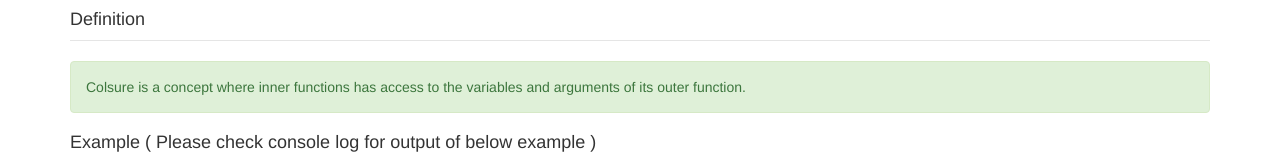
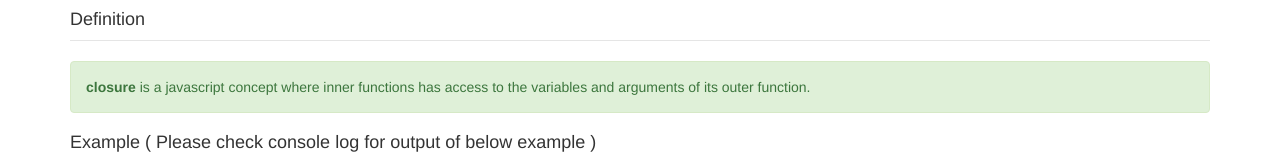
Before and after one commit to roopkt/javascript-concepts, a plain HTML site: page src/closure/index.html in a window 1280 px wide. Shown: the top 163 px of the page. Drawn offline with nearby package versions, Linux system fonts and the light colour scheme.

Commit message:
updated readme page

```diff
--- a/src/closure/index.html
+++ b/src/closure/index.html
@@ -12,7 +12,7 @@
             <h4>Definition</h4>
         </legend>
         <div class="alert alert-success">
-            Colsure is a concept where inner functions has access to the variables and arguments of its outer function.
+            <b>closure</b> is a javascript concept where inner functions has access to the variables and arguments of its outer function.
         </div>
     </div>
     <div>
```
Also changed, not shown: closure.png (added), 1 other file.
